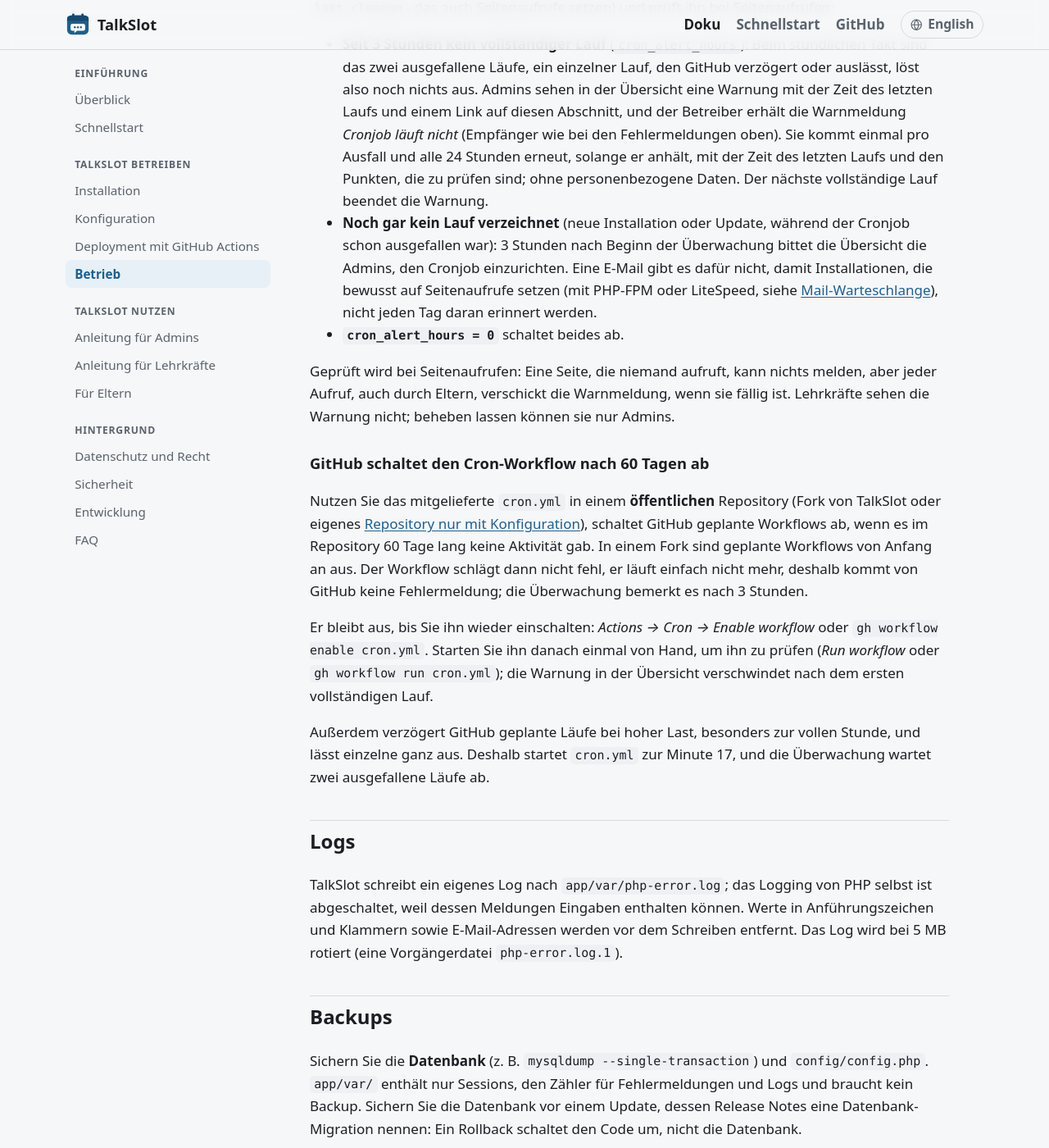
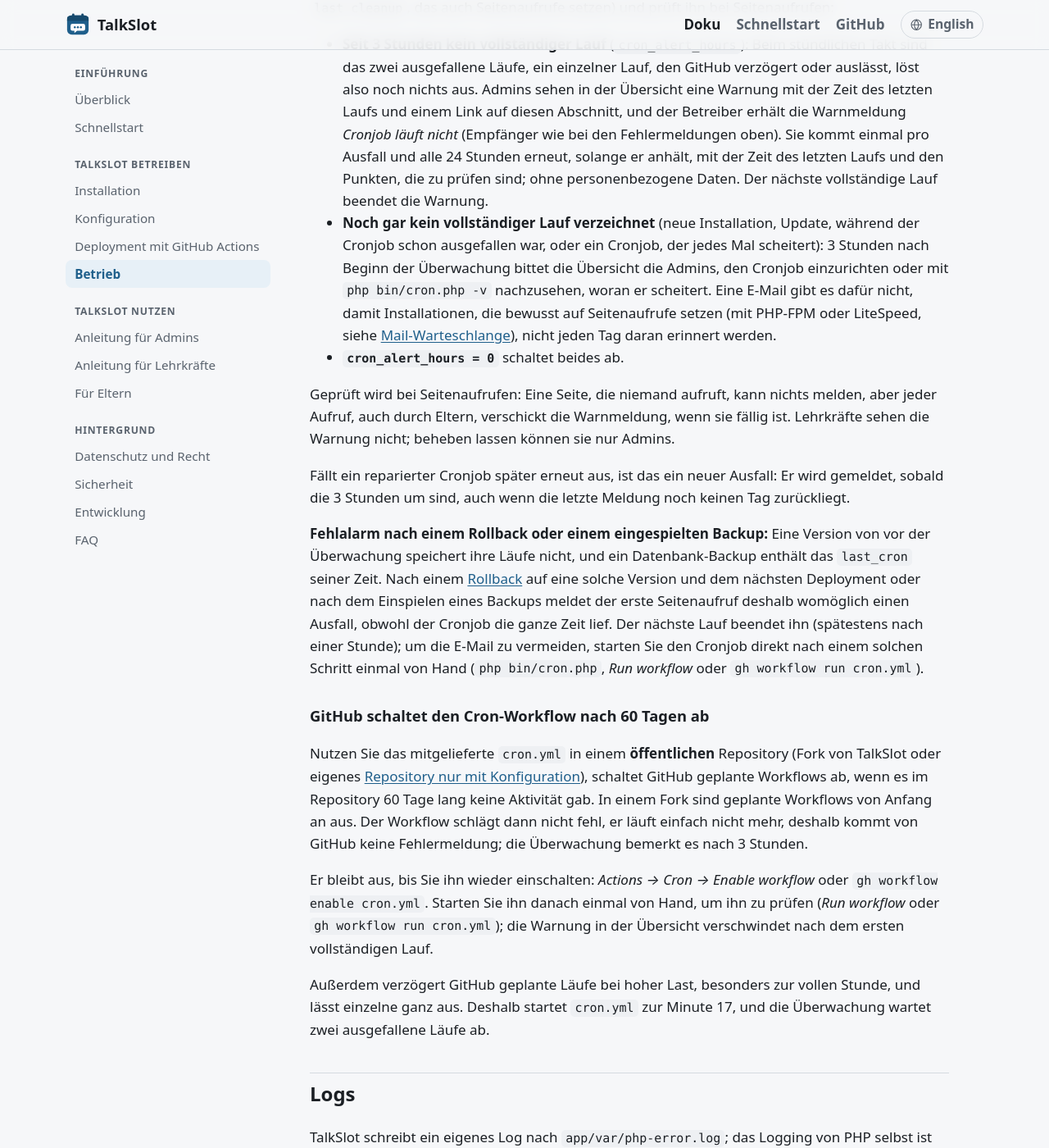
Before and after one commit to skornehl/talkslot, a Jekyll site: the page built from docs/de/guide/operations.md, in a window 1280 px wide and 1400 px high, scrolled down 1985 px. Shown: the whole window at 82% size. Built offline with Jekyll 4.4.1, drawn with Linux system fonts in a browser that asks for light colours.

Commit message:
fix(cron): say "completed run" on the dashboard, document false alarms
- Dashboard: "nicht mehr vollständig gelaufen" like the alert mail; with no
  completed run recorded, point to "php bin/cron.php -v" as well, since a
  cron job that fails every step looks the same as one never set up.
- Smoke: a second outage within a day of the last mail is mailed at once,
  exactly once, with the time of the new last run.
- Docs: a repaired cron job that stops again is a new outage; a rollback to
  a version without the monitoring or a restored backup can cause one false
  alarm (start the cron job once by hand); the Docker environment has no cron
  job.

```diff
--- a/docs/de/guide/operations.md
+++ b/docs/de/guide/operations.md
@@ -69,8 +69,10 @@ Seitenaufrufe setzen) und prüft ihn bei Seitenaufrufen:
   Fehlermeldungen oben). Sie kommt einmal pro Ausfall und alle 24 Stunden erneut, solange er anhält, mit der
   Zeit des letzten Laufs und den Punkten, die zu prüfen sind; ohne personenbezogene Daten. Der nächste
   vollständige Lauf beendet die Warnung.
-- **Noch gar kein Lauf verzeichnet** (neue Installation oder Update, während der Cronjob schon ausgefallen
-  war): 3 Stunden nach Beginn der Überwachung bittet die Übersicht die Admins, den Cronjob einzurichten.
+- **Noch gar kein vollständiger Lauf verzeichnet** (neue Installation, Update, während der Cronjob schon
+  ausgefallen war, oder ein Cronjob, der jedes Mal scheitert): 3 Stunden nach Beginn der Überwachung bittet
+  die Übersicht die Admins, den Cronjob einzurichten oder mit `php bin/cron.php -v` nachzusehen, woran er
+  scheitert.
   Eine E-Mail gibt es dafür nicht, damit Installationen, die bewusst auf Seitenaufrufe setzen (mit PHP-FPM
   oder LiteSpeed, siehe [Mail-Warteschlange](#mail-warteschlange)), nicht jeden Tag daran erinnert werden.
 - **`cron_alert_hours = 0`** schaltet beides ab.
@@ -78,6 +80,17 @@ Seitenaufrufe setzen) und prüft ihn bei Seitenaufrufen:
 Geprüft wird bei Seitenaufrufen: Eine Seite, die niemand aufruft, kann nichts melden, aber jeder Aufruf,
 auch durch Eltern, verschickt die Warnmeldung, wenn sie fällig ist. Lehrkräfte sehen die Warnung nicht;
 beheben lassen können sie nur Admins.
+
+Fällt ein reparierter Cronjob später erneut aus, ist das ein neuer Ausfall: Er wird gemeldet, sobald die
+3 Stunden um sind, auch wenn die letzte Meldung noch keinen Tag zurückliegt.
+
+**Fehlalarm nach einem Rollback oder einem eingespielten Backup:** Eine Version von vor der Überwachung
+speichert ihre Läufe nicht, und ein Datenbank-Backup enthält das `last_cron` seiner Zeit. Nach einem
+[Rollback]({{ '/de/guide/deployment/' | relative_url }}#rollback) auf eine solche Version und dem nächsten Deployment oder nach dem Einspielen
+eines Backups meldet der erste Seitenaufruf deshalb womöglich einen Ausfall, obwohl der Cronjob die ganze
+Zeit lief. Der nächste Lauf beendet ihn (spätestens nach einer Stunde); um die E-Mail zu vermeiden, starten
+Sie den Cronjob direkt nach einem solchen Schritt einmal von Hand (`php bin/cron.php`, *Run workflow* oder
+`gh workflow run cron.yml`).
 
 ### GitHub schaltet den Cron-Workflow nach 60 Tagen ab {#github-60-days}
 
```
Also changed, not shown: docs/de/guide/admin.md (+2 -2 lines), docs/de/guide/getting-started.md (+4 -0 lines), docs/guide/admin.md (+2 -2 lines), docs/guide/getting-started.md (+4 -0 lines), docs/guide/operations.md (+13 -2 lines), 3 other files.
